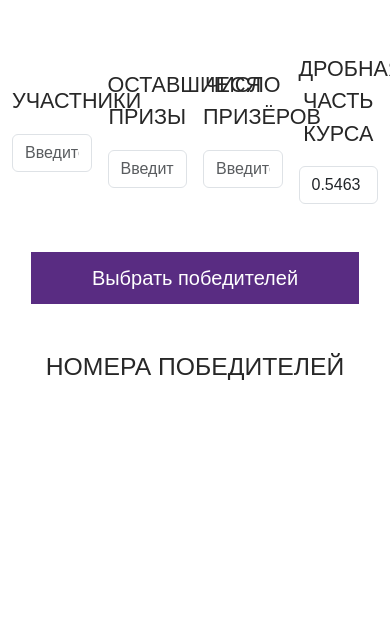
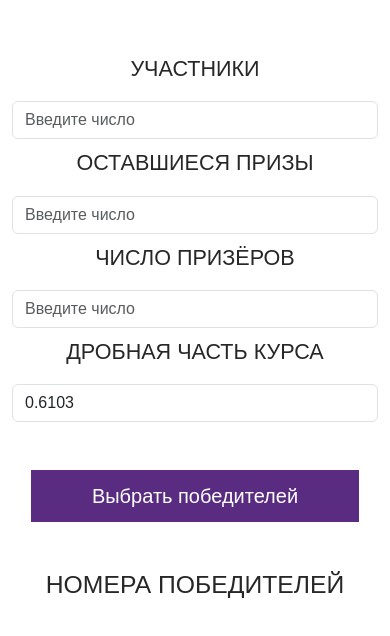
Before and after one commit to shumskydmitry/aravia, a plain HTML site: page index.html in a window 390 px wide. Shown: the part 90-726 px from the top of the page. Drawn offline with nearby package versions, Linux system fonts and the light colour scheme.

Commit message:
Изменил коэффициент подсчета и добавил мобильный адаптив инпутов

```diff
--- a/index.html
+++ b/index.html
@@ -18,33 +18,33 @@
 
         <h1 class="text-center visually-hidden">Розыгрыш призов Aravia</h1>
         <form class="row gy-2 gx-3 align-items-center mb-5 mt-5">
-            <div class="col-3">
+            <div class="col-xl-3 col-md-12">
                 <p class="text-center fs-4">
                     УЧАСТНИКИ
                 </p>
                 <label class="visually-hidden" for="autoSizingInput">Введите число</label>
                 <input id="participantsLeft" type="text" class="form-control" id="autoSizingInput" placeholder="Введите число" required>
             </div>
-            <div class="col-3">
+            <div class="col-xl-3 col-md-12">
                 <p class="text-center fs-4">
                     ОСТАВШИЕСЯ ПРИЗЫ
                 </p>
                 <label class="visually-hidden" for="autoSizingInput">Введите число</label>
                 <input id="prizesLeft" type="text" class="form-control" id="autoSizingInput" placeholder="Введите число" required>
             </div>
-            <div class="col-3">
+            <div class="col-xl-3 col-md-12">
                 <p class="text-center fs-4">
                     ЧИСЛО ПРИЗЁРОВ
                 </p>
                 <label class="visually-hidden" for="autoSizingInput">Введите число</label>
                 <input id="winnersInGroup" type="text" class="form-control" id="autoSizingInput" placeholder="Введите число" required>
             </div>
-            <div class="col-3">
+            <div class="col-xl-3 col-md-12">
                 <p class="text-center fs-4">
                     ДРОБНАЯ ЧАСТЬ КУРСА
                 </p>
                 <label class="visually-hidden" for="autoSizingInput">Введите число</label>
-                <input id="coefficient" type="text" class="form-control" id="autoSizingInput" placeholder="Введите число" value="0.5463" required>
+                <input id="coefficient" type="text" class="form-control" id="autoSizingInput" placeholder="Введите число" value="0.6103" required>
             </div>
             <div class="col-12 text-center mt-5">
                 <button id="countWinnersBtn" type="button" class="btn btn-lg result-button">Выбрать победителей</button>
```
